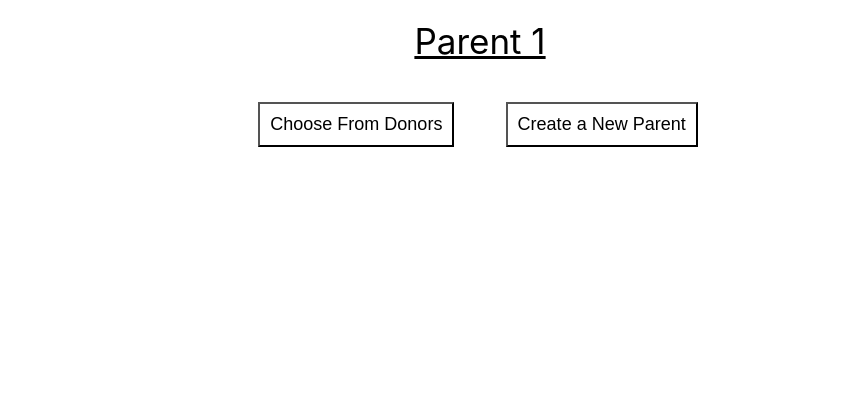
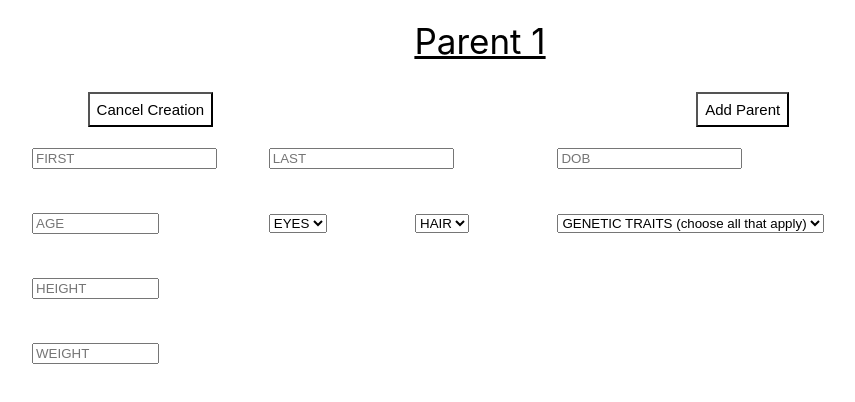
Before and after one commit to canterburymalcolm/canterburymalcolm.github.io, a React (Create React App) app: page / in a window 1280 px wide. Shown: the top 402 px of the page, without its empty margins (160-1015 px from the left). Built offline with nearby package versions, Linux system fonts and the light colour scheme.

Commit message:
added static parent creation form

```diff
--- a/src/js/parent-creation.js
+++ b/src/js/parent-creation.js
@@ -1,99 +1,12 @@
 import React, { Component } from 'react';
-import '../styles/select-method.scss';
-
-class ParentMethodSelect extends Component {
-    render() {
-        return (
-            <div className="select-method">
-                <div className="use-donor">
-                    <ParentMethodButton desc={'Choose From Donors'} />
-                </div>
-                <div className="create-parent">
-                    <ParentMethodButton desc={'Create a New Parent'} />
-                </div>
-            </div>
-        );
-    }
-}
-
-function ParentMethodButton(props) {
-    return (
-        <button className="button">{props.desc}</button>
-    );
-}
-
-class ParentForm extends Component {
-    render() {
-        return (
-            <form className="parent-form">
-                <ParentButton
-                    class={'cancel'}
-                />
-                <ParentSubmit
-                />
-                <ParentText
-                    class={'first'}
-                />
-                <ParentText
-                    class={'last'}
-                />
-                <ParentText
-                    class={'dob'}
-                />
-                <ParentText
-                    class={'age'}
-                />
-                <ParentText
-                    class={'height'}
-                />
-                <ParentText
-                    class={'weight'}
-                />
-                {/* <ParentSelect
-                    class={'eyes'}
-                />
-                <ParentSelect
-                    class={'hair'}
-                />
-                <ParentSelect
-                    class={'traits'}
-                /> */}
-            </form>
-        );
-    }
-}
-
-function ParentButton(props) {
-    const desc = props.class === 'cancel' ? 'Cancel Creation' : 'Add Parent';
-    return (
-        <div className={props.class}>
-            <input type="button" value={desc} />
-        </div>
-    );
-}
-
-function ParentSubmit() {
-    return (
-        <div className="submit-parent">
-            <input type="submit" value="Add Parent" />
-        </div>
-    );
-}
-
-function ParentText(props) {
-    const desc = props.class.toUpperCase();
-    return (
-        <div className={props.class}>
-            <input type="text" value='' placeholder={desc} />
-        </div>
-    );
-}
+import ParentMethodSelect from './parent-method-select.js';
+import ParentForm from './parent-form.js';
 
 class ParentCreation extends Component {
     render() {
         return (
-            <ParentMethodSelect />
-            //<ParentForm />
+            //<ParentMethodSelect />
+            <ParentForm />
         );
     }
 }
--- a/src/js/parent-form.js
+++ b/src/js/parent-form.js
@@ -0,0 +1,87 @@
+import React, { Component } from 'react';
+import '../styles/parent-form.scss';
+
+class ParentForm extends Component {
+    render() {
+        return (
+            <form className="parent-form">
+                <ParentButton
+                    class={'cancel'}
+                />
+                <ParentSubmit
+                />
+                <ParentText
+                    class={'first'}
+                />
+                <ParentText
+                    class={'last'}
+                />
+                <ParentText
+                    class={'dob'}
+                />
+                <ParentText
+                    class={'age'}
+                />
+                <ParentText
+                    class={'height'}
+                />
+                <ParentText
+                    class={'weight'}
+                />
+                <ParentSelect
+                    class={'eyes'}
+                />
+                <ParentSelect
+                    class={'hair'}
+                />
+                <ParentSelect
+                    class={'traits'}
+                />
+            </form>
+        );
+    }
+}
+
+function ParentButton(props) {
+    const desc = props.class === 'cancel' ? 'Cancel Creation' : 'Add Parent';
+    return (
+        <div className="input-button" style={{gridArea: props.class}}>
+            <input type="button" value={desc} />
+        </div>
+    );
+}
+
+function ParentSubmit() {
+    return (
+        <div className="input-button" style={{gridArea: 'submit'}}>
+            <input type="submit" value="Add Parent" />
+        </div>
+    );
+}
+
+function ParentText(props) {
+    const desc = props.class.toUpperCase();
+    return (
+        <div className="input-text" style={{gridArea: props.class}}>
+            <input type="text" value='' placeholder={desc} />
+        </div>
+    );
+}
+
+function ParentSelect(props) {
+    let desc;
+    if (props.class === 'traits') {
+        desc = 'GENETIC TRAITS (choose all that apply)';
+    } else {
+        desc = props.class.toUpperCase();
+    }
+    return (
+        <div className="input-select" style={{gridArea: props.class}}>
+            <select value={desc}>
+                <option value={desc}>{desc}</option>
+            </select>
+        </div>
+    );
+}
+
+export default ParentForm;
--- /dev/null
+++ b/src/js/parent-method-select.js
@@ -0,0 +1,25 @@
+import React, { Component } from 'react';
+import '../styles/parent-method-select.scss';
+
+class ParentMethodSelect extends Component {
+    render() {
+        return (
+            <div className="select-method">
+                <div className="use-donor">
+                    <ParentMethodButton desc={'Choose From Donors'} />
+                </div>
+                <div className="create-parent">
+                    <ParentMethodButton desc={'Create a New Parent'} />
+                </div>
+            </div>
+        );
+    }
+}
+
+function ParentMethodButton(props) {
+    return (
+        <button className="button">{props.desc}</button>
+    );
+}
+
+export default ParentMethodSelect;
--- /dev/null
+++ b/src/styles/parent-form.scss
@@ -0,0 +1,40 @@
+.parent-form {
+    padding: 0 15vw;
+    display: grid;
+    grid:
+    "cancel cancel  . .  submit submit" 1fr
+    "first first  last last  dob dob" 1fr
+    "age .  eyes hair  traits traits" 1fr
+    "height . . . . ." 1fr
+    "weight . . . . ." 1fr
+    / 16.6%;
+
+
+    div {
+        //width: 90%;
+    }
+
+    .input-button {
+        justify-self: center;
+        padding: 10px 0 20px 0;
+        input {
+            font-size: 15px;
+            padding: 7px;
+            background-color: white;
+        }
+
+        input:hover {
+            background-color: gainsboro;
+        }
+    }
+
+    .input-text {
+        input {
+            max-width: 80%;
+        }
+    }
+
+    .input-select {
+    }
+
+}
```
Also changed, not shown: src/styles/parent-method-select.scss (renamed from src/styles/select-method.scss), 1 other file (tests, documents, lock files or other folders).
